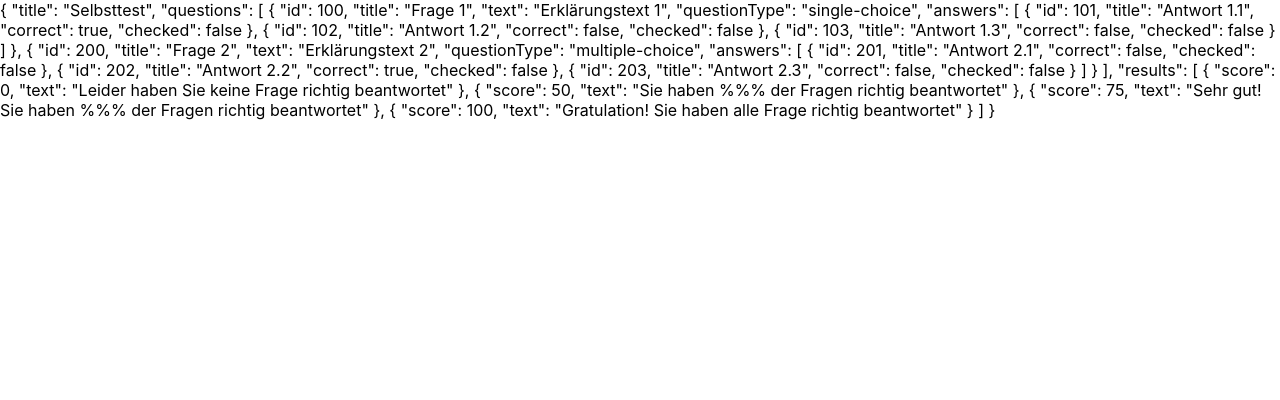
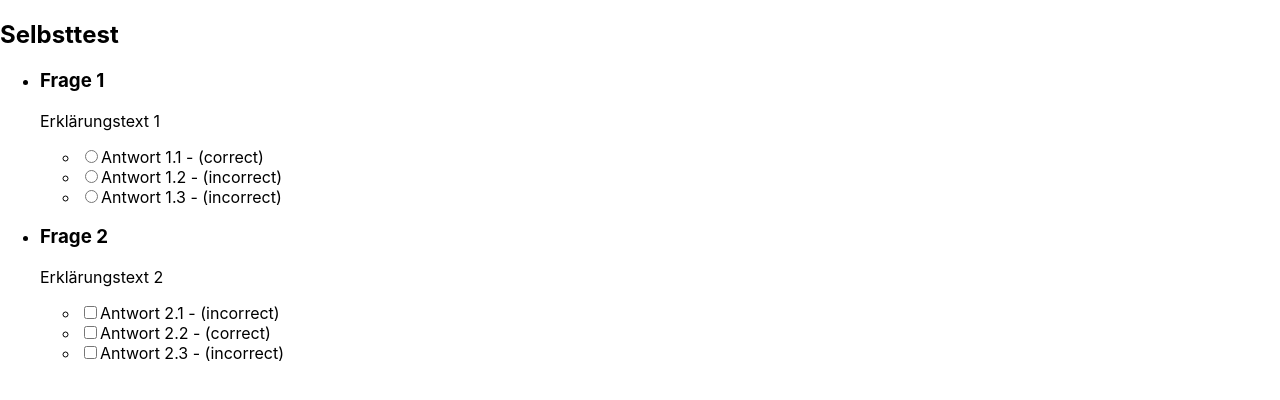
Before and after one commit to neno/quizzy, a React (Create React App) app: page / in a window 1280 px wide. Shown: the top 400 px of the page. Built offline with nearby package versions, Linux system fonts and the light colour scheme.

Commit message:
Add Questions and Answers. Add toggle for checking answers

```diff
--- /dev/null
+++ b/src/components/Answer.tsx
@@ -0,0 +1,52 @@
+import React, { memo } from "react";
+import { IAnswer } from "../models.d";
+
+interface Props extends IAnswer {
+    questionId: number;
+    questionType: string;
+    toggleAnswer: (id: number) => void;
+}
+
+const Answer: React.FC<Props> = memo(
+    ({
+        id,
+        questionId,
+        questionType,
+        title,
+        correct,
+        checked,
+        toggleAnswer,
+    }) => {
+        const RadioButton = () => (
+            <input
+                type="radio"
+                name={`answer-${questionId}`}
+                id={`answer-${id}`}
+                checked={checked}
+                onChange={() => toggleAnswer(id)}
+            />
+        );
+        const Checkbox = () => (
+            <input
+                type="checkbox"
+                name={`answer-${id}`}
+                id={`answer-${id}`}
+                checked={checked}
+                onChange={() => toggleAnswer(id)}
+            />
+        );
+
+        return (
+            <label htmlFor={`answer-${id}`}>
+                {questionType === "single-choice" ? (
+                    <RadioButton />
+                ) : (
+                    <Checkbox />
+                )}
+                {title} {correct ? " - (correct)" : " - (incorrect)"}
+            </label>
+        );
+    }
+);
+
+export default Answer;
--- a/src/components/App.tsx
+++ b/src/components/App.tsx
@@ -2,17 +2,42 @@ import React, { useReducer } from "react";
 import reducer, { INITIAL_STATE } from "../reducer";
 import useFetch from "../useFetch";
 import { apiEndpoint } from "../config";
+import Question from "./Question";
+import { TOGGLE_ANSWER } from "../models.d";
 
 const App: React.FC = () => {
     const [state, dispatch] = useReducer(reducer, INITIAL_STATE);
     useFetch(apiEndpoint, dispatch);
 
+    const toggleAnswer = (id: number): void => {
+        dispatch({
+            type: TOGGLE_ANSWER,
+            payload: { id },
+        });
+    };
+
     if (state.error) {
         return <div>{state.error}</div>;
     }
 
-    return state.quiz ? (
-        <div>{JSON.stringify(state.quiz, null, 2)}</div>
+    return state && state.quiz ? (
+        <article>
+            <h1>{state.quiz.title}</h1>
+            <ul>
+                {state.quiz.questions.map((question) => (
+                    <li key={question.id}>
+                        <Question
+                            id={question.id}
+                            questionType={question.questionType}
+                            title={question.title}
+                            text={question.text}
+                            answers={question.answers}
+                            toggleAnswer={toggleAnswer}
+                        />
+                    </li>
+                ))}
+            </ul>
+        </article>
     ) : (
         <div>Loading…</div>
     );
--- /dev/null
+++ b/src/components/Question.tsx
@@ -0,0 +1,40 @@
+import React from "react";
+import { IQuestion } from "../models.d";
+import Answer from "./Answer";
+
+interface Props extends IQuestion {
+    toggleAnswer: (id: number) => void;
+}
+
+const Question: React.FC<Props> = ({
+    id,
+    questionType,
+    title,
+    text,
+    answers,
+    toggleAnswer,
+}) => {
+    return (
+        <div>
+            <h3>{title}</h3>
+            <p>{text}</p>
+            <ul>
+                {answers.map((answer) => (
+                    <li key={answer.id}>
+                        <Answer
+                            questionId={id}
+                            questionType={questionType}
+                            id={answer.id}
+                            title={answer.title}
+                            correct={answer.correct}
+                            checked={answer.checked}
+                            toggleAnswer={toggleAnswer}
+                        />
+                    </li>
+                ))}
+            </ul>
+        </div>
+    );
+};
+
+export default Question;
```
